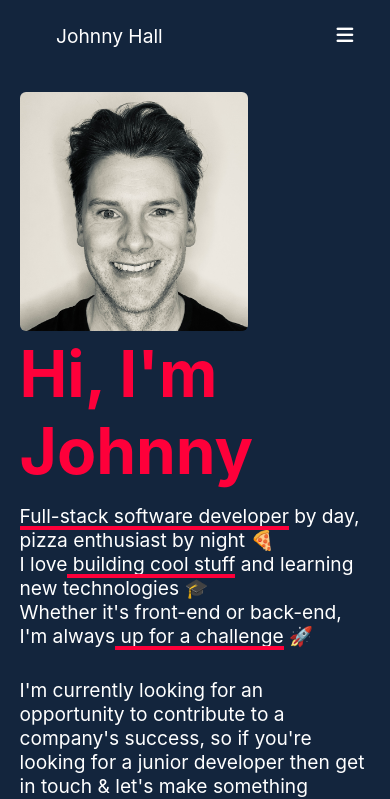
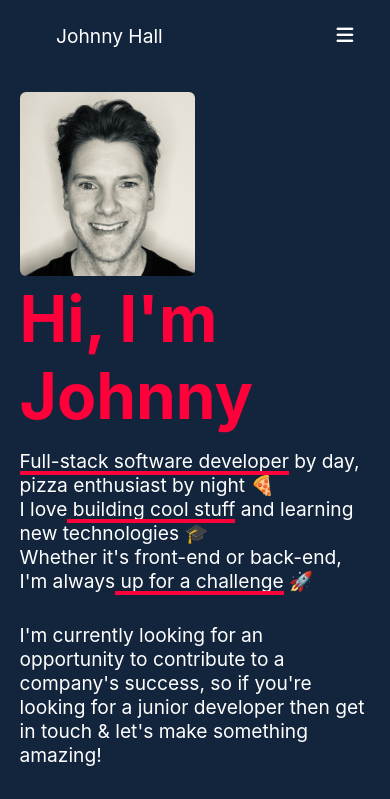
Before and after one commit to jbhall4291/portfolio, a React (Create React App) app: page / in a window 390 px wide. Shown: the top 799 px of the page. Built offline with nearby package versions, Linux system fonts and the light colour scheme.

Commit message:
styling for mobile

```diff
--- a/src/components/Hero/Hero.css
+++ b/src/components/Hero/Hero.css
@@ -53,7 +53,7 @@
 @media screen and (max-width: 768px) {
   .Hero img {
 
-    width: 65%;
+    width: 50%;
     border-radius: 6px;
   }
 }
--- a/src/components/Hero/Hero.js
+++ b/src/components/Hero/Hero.js
@@ -8,7 +8,9 @@ export const Hero = () => {
       <section id="hero" className="Hero">
         <div className="Hero__div--container">
           <div className="Hero__div--image-container">
+
             <img src={profilePic} alt="johnny"></img>
+
           </div>
 
           <div className="Hero__div--text-container">
```
